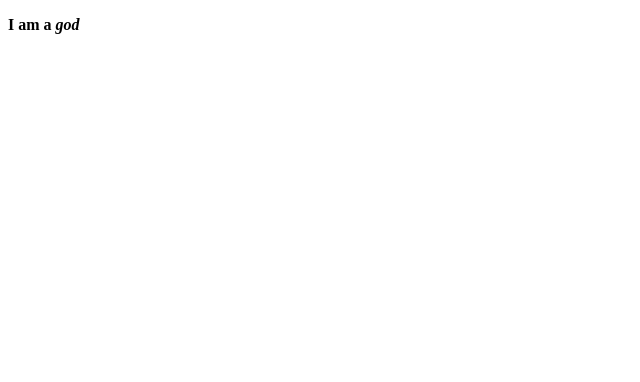
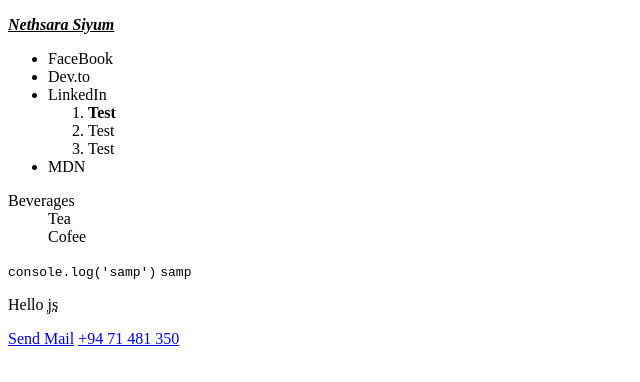
Before and after one commit to Nethsara/internet-technology-html-basic, a plain HTML site: page index.html in a window 1280 px wide. Shown: the whole page, without its empty margins (0-640 px from the left). Drawn offline with Linux system fonts and the light colour scheme.

Commit message:
Update index.html

```diff
--- a/index.html
+++ b/index.html
@@ -19,10 +19,33 @@
     <title>Document</title>
 </head>
 <body>
+    <p><b><i><u>Nethsara Siyum</u></i></b></p>
+    <ul>
+        <li>FaceBook</li>
+        <li>Dev.to</li>
+        <li>LinkedIn
+            <ol>
+                <li><strong>Test</strong></li>
+                <li>Test</li>
+                <li>Test</li>
+            </ol>
+        </li>
+        <li>MDN</li>
+    </ul>
+
+    <dl>
+        <dt>Beverages</dt>
+        <dd>Tea</dd>
+        <dd>Cofee</dd>
+    </dl>
+
     <p>
-        <b>
-            I am a <i>god</i>
-        </b>
+        <code>console.log('samp')</code>
+        <samp>samp</samp>
     </p>
+
+    <p>Hello <abbr title="JS">js</abbr></p>
+    <a href="mailto:nethsarasiyum2@gmail.com">Send Mail</a>
+    <a href="tel:+94714813250">+94 71 481 350</a>
 </body>
 </html>
```
